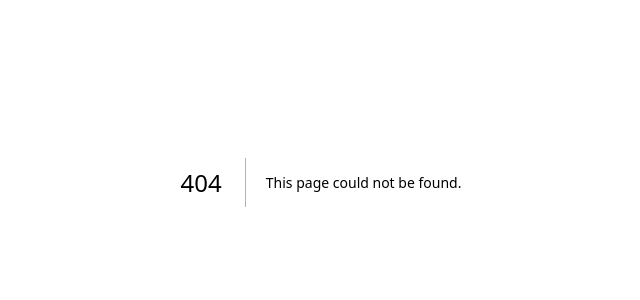
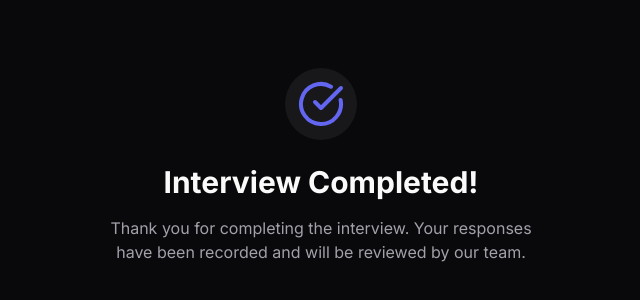
Before and after one commit to RecruitMinds/coding-knowledge-evaluation, a Next.js app: page /interview-complete in a window 1280 px wide. Before the commit this address had no page. Shown: the part 218-518 px from the top of the page, without its empty margins (319-959 px from the left). Built offline with nearby package versions, Linux system fonts and the light colour scheme.

Commit message:
chore: create interview completion page

```diff
--- /dev/null
+++ b/app/interview-complete/page.tsx
@@ -0,0 +1,22 @@
+import { CheckCircle } from 'lucide-react'
+
+export default function InterviewComplete() {
+  return (
+    <main className='flex min-h-screen flex-col items-center justify-center bg-zinc-950 px-4'>
+      <div className='flex max-w-md flex-col items-center text-center'>
+        <div className='mb-6 rounded-full bg-zinc-900 p-3'>
+          <CheckCircle className='h-12 w-12 text-indigo-500' />
+        </div>
+
+        <h1 className='mb-4 text-3xl font-bold text-zinc-50'>
+          Interview Completed!
+        </h1>
+
+        <p className='mb-8 text-zinc-400'>
+          Thank you for completing the interview. Your responses have been
+          recorded and will be reviewed by our team.
+        </p>
+      </div>
+    </main>
+  )
+}
--- a/components/code-editor/index.tsx
+++ b/components/code-editor/index.tsx
@@ -1,6 +1,6 @@
 'use client'
 
-import { useState } from 'react'
+import { useEffect, useState } from 'react'
 import { Editor } from '@monaco-editor/react'
 
 import { useInterview } from '@/hooks/use-interview'
@@ -8,7 +8,6 @@ import { useInterview } from '@/hooks/use-interview'
 import EditorActions from './editor-actions'
 import LanguageSelector from './language-selector'
 import ConsoleOutput from './console-output'
-import { languages } from '@/constants'
 import { executeCode } from '@/actions/code-execution'
 
 const CodeEditor = () => {
@@ -16,7 +15,7 @@ const CodeEditor = () => {
   const [output, setOutput] = useState<string[]>([])
   const [language, setLanguage] = useState('javascript')
   const [isLoading, setIsLoading] = useState(false)
-  const { submitSolution } = useInterview()
+  const { submitSolution, questionIndex, currentQuestion } = useInterview()
 
   const handleRunCode = async () => {
     try {
@@ -35,6 +34,12 @@ const CodeEditor = () => {
     setOutput([])
     submitSolution(code)
   }
+
+  // clear code when question changes
+  useEffect(() => {
+    setCode('')
+    setOutput([])
+  }, [questionIndex, currentQuestion])
 
   return (
     <div className='flex h-full flex-col overflow-hidden border-x border-zinc-800 bg-zinc-900'>
--- a/hooks/use-interview.tsx
+++ b/hooks/use-interview.tsx
@@ -1,5 +1,6 @@
 import { useEffect, useState } from 'react'
 import { toast } from 'sonner'
+import { useRouter } from 'next/navigation'
 
 import { useSocketStore } from '@/store/use-socket-store'
 import { QuestionResponse } from '@/types'
@@ -10,6 +11,7 @@ interface Question {
 }
 
 export function useInterview() {
+  const router = useRouter()
   const { socket, isConnected } = useSocketStore()
   const [currentQuestion, setCurrentQuestion] = useState<QuestionResponse>()
   const [questionIndex, setQuestionIndex] = useState<number>(0)
@@ -35,6 +37,7 @@ export function useInterview() {
 
     socket.on('interviewCompleted', () => {
       console.log('Interview completed')
+      router.push('/interview-complete')
     })
 
     // Cleanup listeners
@@ -44,7 +47,7 @@ export function useInterview() {
       socket.off('error')
       socket.off('interviewCompleted')
     }
-  }, [socket])
+  }, [socket, router])
 
   const startInterview = (invitationToken: string) => {
     if (!socket || !isConnected) return
```
